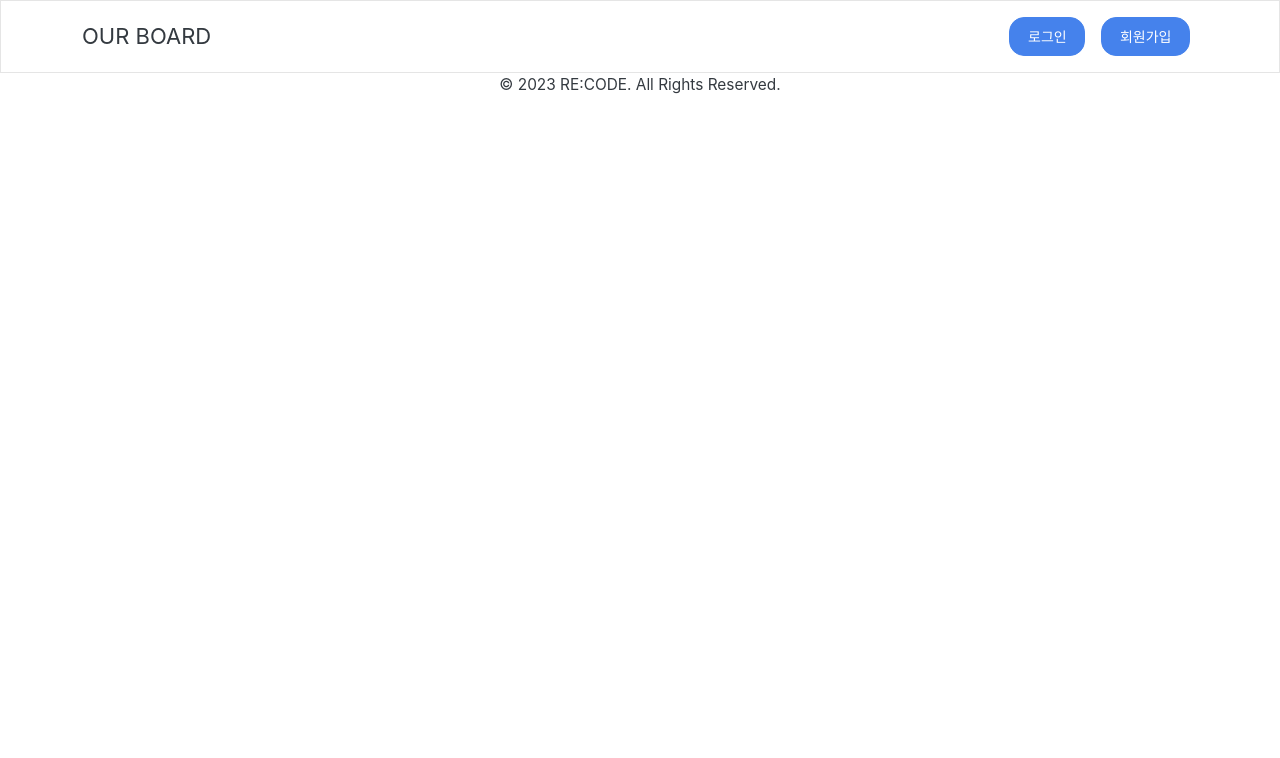
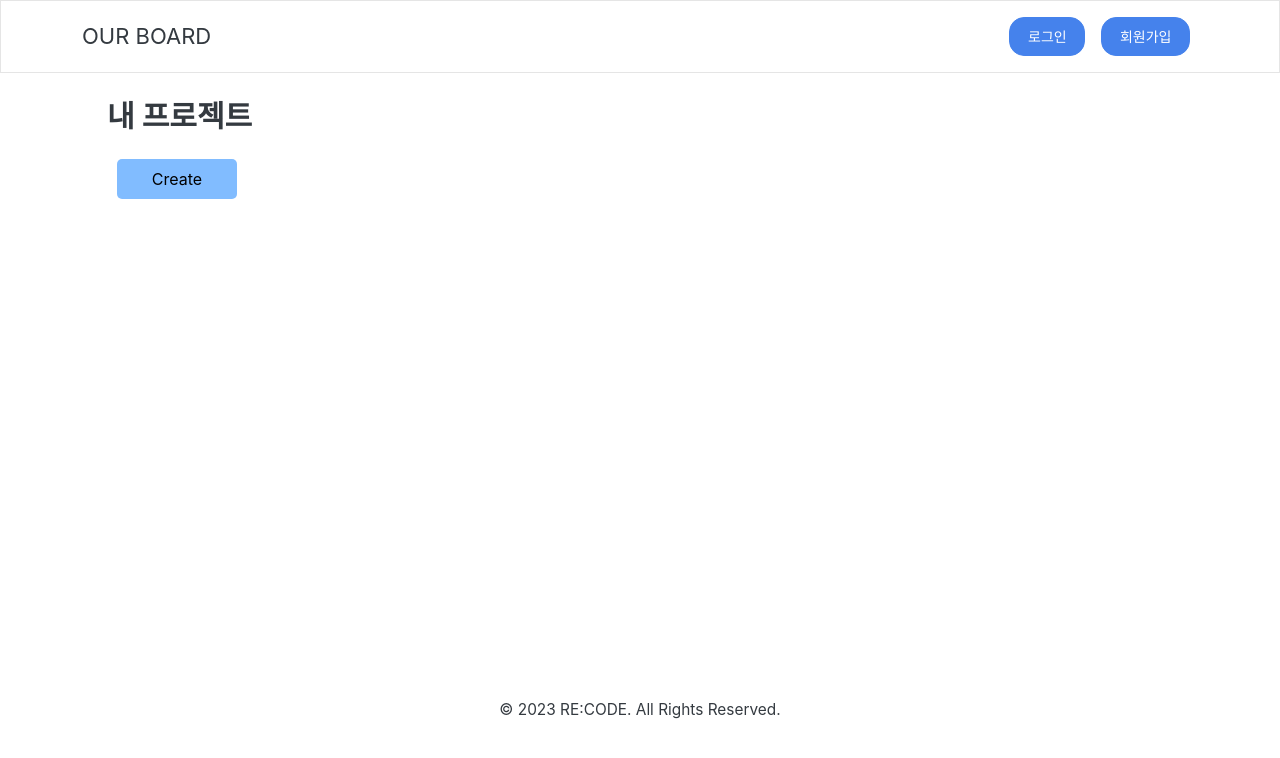
Before and after one commit to Recode-Team/frontend, a React (Create React App) app: page /group in a window 1280 px wide. Shown: the top 758 px of the page. Built offline with nearby package versions, Linux system fonts and the light colour scheme.

Commit message:
Refactor

```diff
--- a/src/App.js
+++ b/src/App.js
@@ -2,6 +2,7 @@ import React from 'react';
 import Header from './layouts/Header';
 import Footer from './layouts/Footer';
 import Main from './pages/Main';
+import Group from "./pages/CreateGroup"
 import { BrowserRouter, Routes, Route } from 'react-router-dom';
 
 function App() {
@@ -11,6 +12,7 @@ function App() {
         <Header />
         <Routes>
           <Route path="/" element={<Main />} />
+          <Route path="/group" element={<Group />} />
         </Routes>
         <Footer />
       </div>
```
Also changed, not shown: 1 other file (tests, documents, lock files or other folders).
